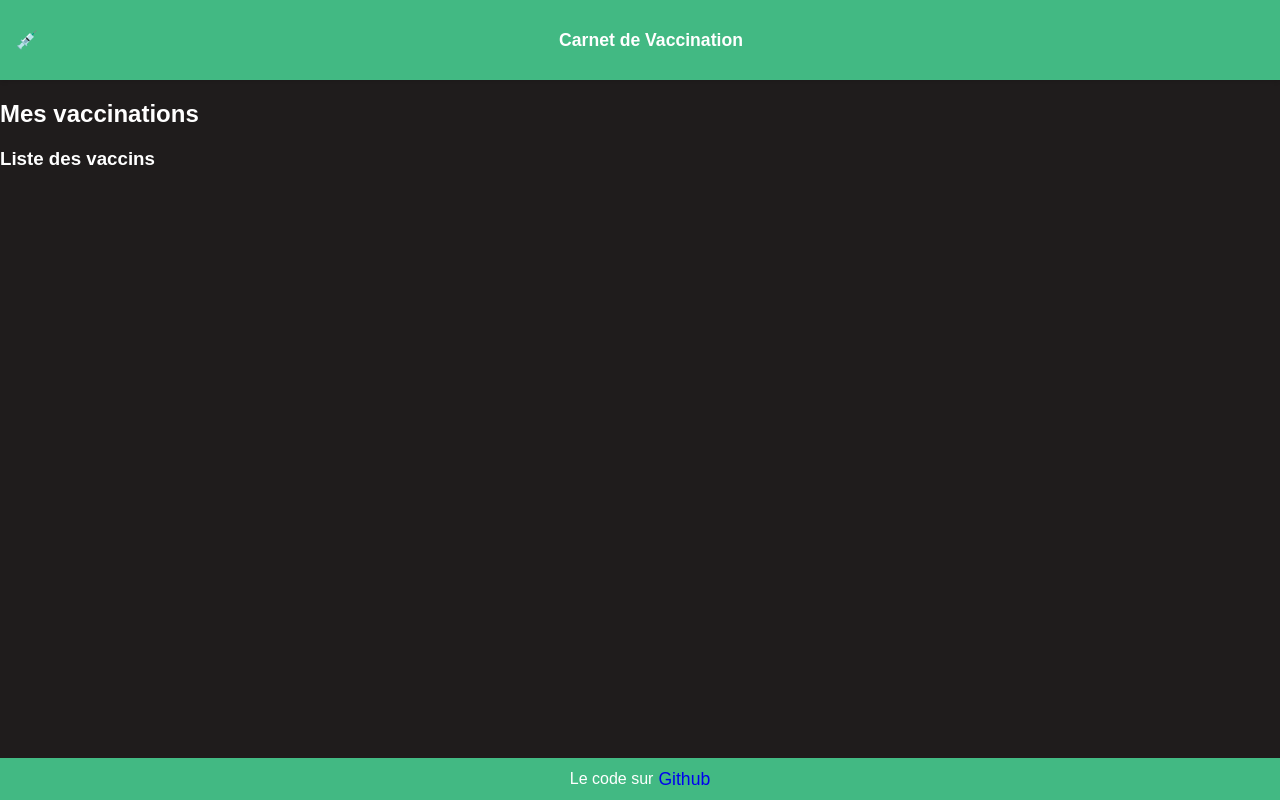
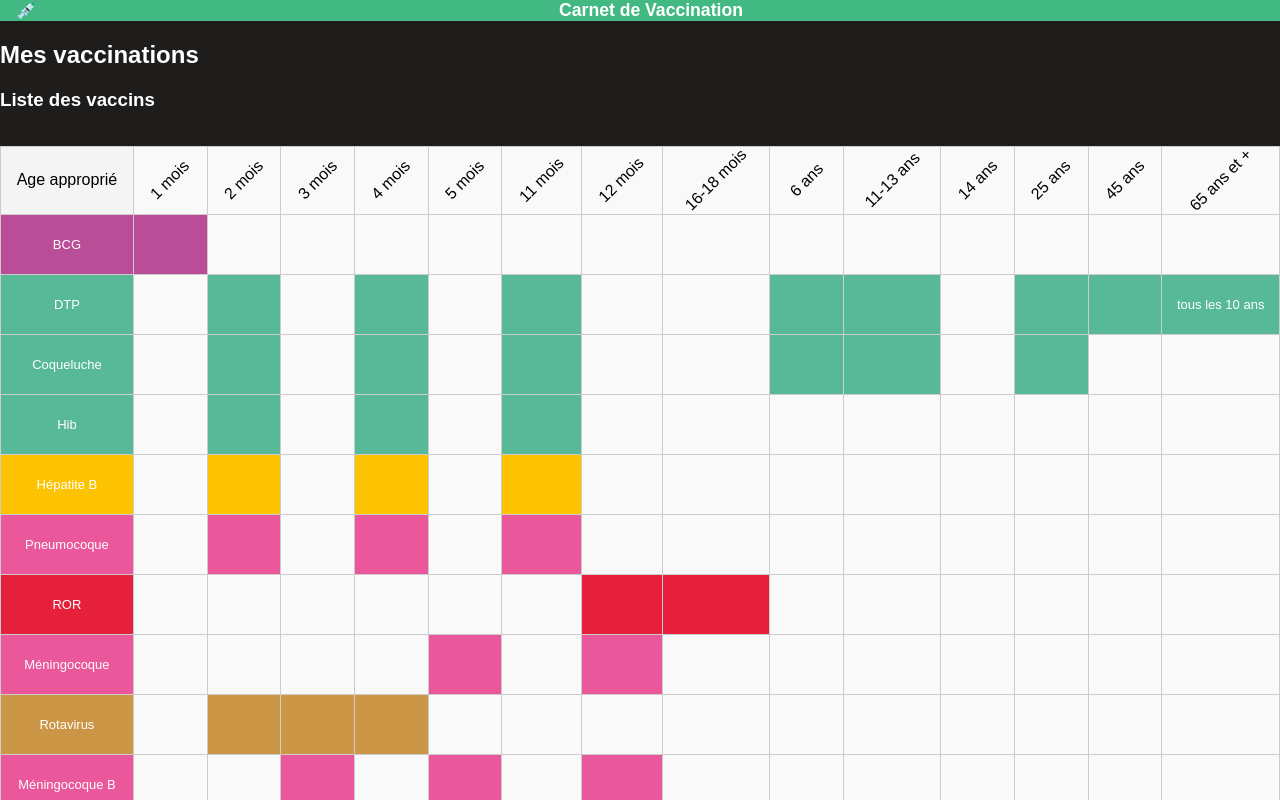
Before and after one commit to sthiefaine/carnet-vaccination, a Vue app: page / in a window 1280 px wide. Shown: the top 800 px of the page. Built offline with nearby package versions, Linux system fonts and the light colour scheme.

Commit message:
feat(table): add vaccin colors and better table

```diff
--- a/src/App.vue
+++ b/src/App.vue
@@ -1,6 +1,7 @@
 <script setup lang="ts">
 import HeaderSite from './components/Header/HeaderSite.vue'
 import FooterSite from './components/Footer/FooterSite.vue'
+import TableSite from './components/Table/TableSite.vue'
 </script>
 
 <template>
@@ -11,6 +12,7 @@ import FooterSite from './components/Footer/FooterSite.vue'
 
     <section>
       <h3>Liste des vaccins</h3>
+      <TableSite />
     </section>
   </main>
   <FooterSite />
--- /dev/null
+++ b/src/components/Table/TableSite.vue
@@ -0,0 +1,234 @@
+<script setup lang="ts">
+import { ref } from 'vue'
+
+const datesThead = ref([
+  '1 mois',
+  '2 mois',
+  '3 mois',
+  '4 mois',
+  '5 mois',
+  '11 mois',
+  '12 mois',
+  '16-18 mois',
+  '6 ans',
+  '11-13 ans',
+  '14 ans',
+  '25 ans',
+  '45 ans',
+  '65 ans et +',
+])
+
+const vaccines = ref([
+  {
+    id: 1,
+    name: 'BCG',
+    recomandedDosesDates: ['1 mois'],
+    color: '#BA4D97',
+  },
+  {
+    id: 2,
+    name: 'DTP',
+    recomandedDosesDates: [
+      '2 mois',
+      '4 mois',
+      '11 mois',
+      '6 ans',
+      '11-13 ans',
+      '25 ans',
+      '45 ans',
+      '65 ans et +',
+    ],
+    sepcialRecommandedDosesDates: 'tous les 10 ans',
+    color: '#58B998',
+  },
+  {
+    id: 3,
+    name: 'Coqueluche',
+    recomandedDosesDates: ['2 mois', '4 mois', '11 mois', '6 ans', '11-13 ans', '25 ans'],
+    color: '#58B998',
+  },
+  {
+    id: 4,
+    name: 'Hib',
+    recomandedDosesDates: ['2 mois', '4 mois', '11 mois'],
+    color: '#58B998',
+  },
+  {
+    id: 5,
+    name: 'Hépatite B',
+    recomandedDosesDates: ['2 mois', '4 mois', '11 mois'],
+    color: '#FDC301',
+  },
+  {
+    id: 6,
+    name: 'Pneumocoque',
+    recomandedDosesDates: ['2 mois', '4 mois', '11 mois'],
+    color: '#EA579A',
+  },
+  {
+    id: 7,
+    name: 'ROR',
+    recomandedDosesDates: ['12 mois', '16-18 mois'],
+    color: '#E6203B',
+  },
+  {
+    id: 8,
+    name: 'Méningocoque',
+    recomandedDosesDates: ['5 mois', '12 mois'],
+    color: '#EA579A',
+  },
+  {
+    id: 9,
+    name: 'Rotavirus',
+    recomandedDosesDates: ['2 mois', '3 mois', '4 mois'],
+    color: '#CB9746',
+  },
+  {
+    id: 10,
+    name: 'méningocoque B',
+    recomandedDosesDates: ['3 mois', '5 mois', '12 mois'],
+    color: '#EA579A',
+  },
+  {
+    id: 11,
+    name: 'HPV',
+    recomandedDosesDates: ['11-13 ans', '14 ans'],
+    color: '#EF7D02',
+  },
+  {
+    id: 12,
+    name: 'Grippe',
+    recomandedDosesDates: [],
+    sepcialRecommandedDosesDates: 'tous les ans',
+    color: '#3FC0F0',
+  },
+  {
+    id: 13,
+    name: 'Covid 19',
+    recomandedDosesDates: [],
+    sepcialRecommandedDosesDates: 'tous les ans',
+    color: '#4E4495',
+  },
+  {
+    id: 14,
+    name: 'Zona',
+    recomandedDosesDates: ['65 ans et +'],
+    color: '#A95F48',
+  },
+])
+</script>
+
+<template>
+  <div class="table-container">
+    <table class="table">
+      <thead>
+        <tr>
+          <th>Age approprié</th>
+          <th v-for="date in datesThead" :key="date">{{ date }}</th>
+        </tr>
+      </thead>
+
+      <tbody>
+        <tr v-for="vaccine in vaccines" :key="vaccine.name">
+          <td class="vaccin-name" :style="{ backgroundColor: vaccine.color }">
+            {{ vaccine.name }}
+          </td>
+          <td
+            v-for="date in datesThead"
+            :key="date"
+            :style="{
+              backgroundColor:
+                vaccine?.sepcialRecommandedDosesDates && date === '65 ans et +'
+                  ? vaccine.color
+                  : vaccine.recomandedDosesDates.includes(date)
+                    ? vaccine.color
+                    : 'transparent',
+            }"
+          >
+            {{
+              vaccine?.sepcialRecommandedDosesDates && date === '65 ans et +'
+                ? vaccine.sepcialRecommandedDosesDates
+                : ''
+            }}
+          </td>
+        </tr>
+      </tbody>
+    </table>
+  </div>
+</template>
+
+<style scoped>
+.table-container {
+  max-width: 100vw;
+  overflow-y: auto;
+  overflow-x: auto;
+}
+
+.table {
+  min-width: 100%;
+  border-collapse: collapse;
+  margin-top: 1rem;
+  color: #000;
+}
+
+.vaccin-name {
+  text-transform: capitalize;
+  width: max-content;
+}
+
+th,
+td {
+  border: 1px solid #ccc;
+  padding: 6px;
+  text-align: center;
+  text-wrap: nowrap;
+  min-width: 50px;
+}
+
+th:first-of-type {
+  position: sticky;
+  left: -1px;
+}
+
+th {
+  font-size: medium;
+  font-weight: normal;
+  color: black;
+  background-color: #f4f4f4;
+}
+
+td:first-of-type {
+  position: sticky;
+  left: -1px;
+}
+
+td {
+  font-size: small;
+}
+
+thead > tr > th:first-of-type {
+  height: 55px;
+  z-index: 2;
+}
+
+thead > tr > th:not(:first-of-type) {
+  transform: rotate(-45deg);
+  white-space: normal;
+  text-wrap: wrap;
+  text-align: center;
+  vertical-align: middle;
+  background-color: transparent;
+}
+
+tr {
+  color: white;
+  background-color: #f9f9f9;
+  height: 60px;
+}
+
+.recomanded-dose {
+  display: inline-block;
+  width: 20px;
+  height: 15px;
+}
+</style>
```
